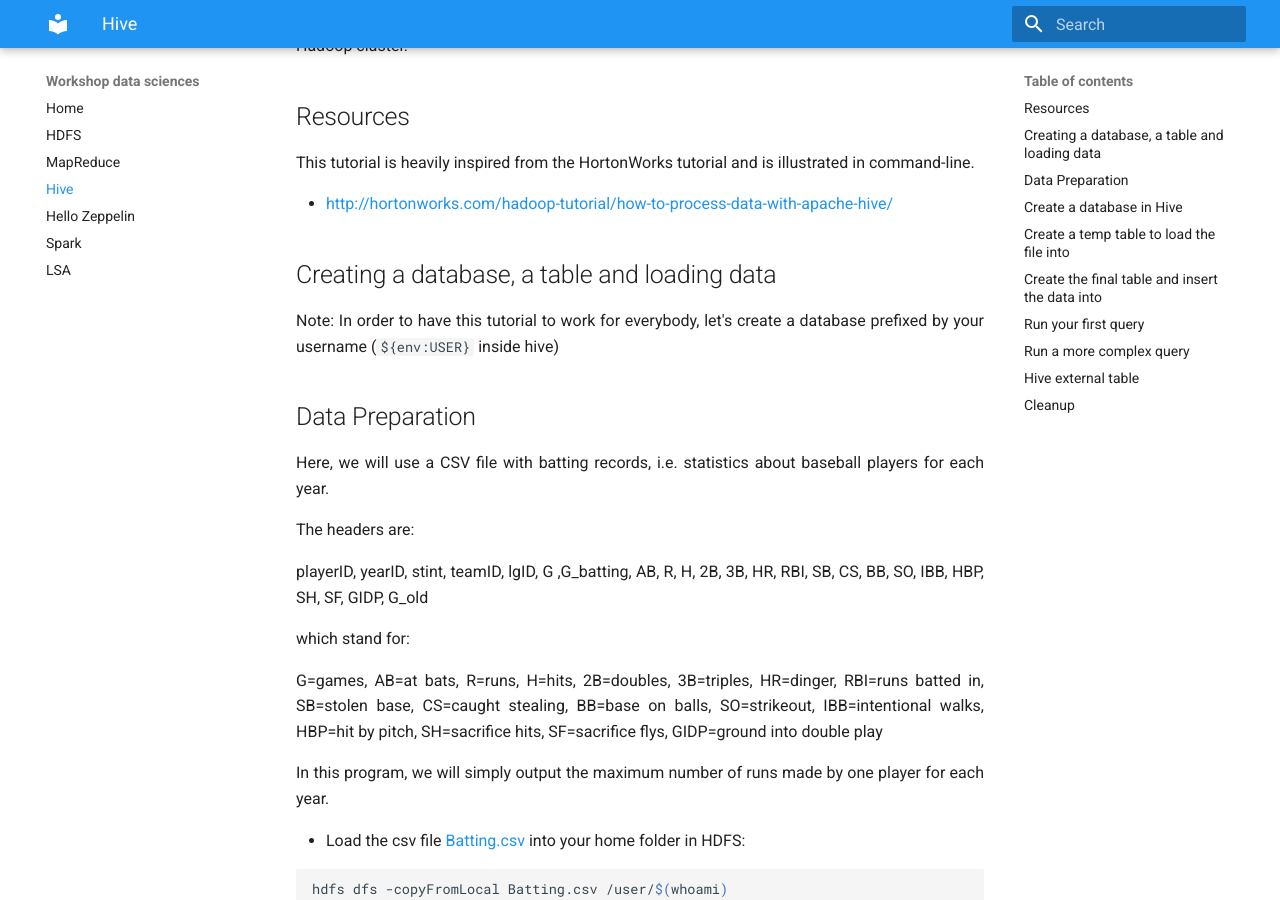
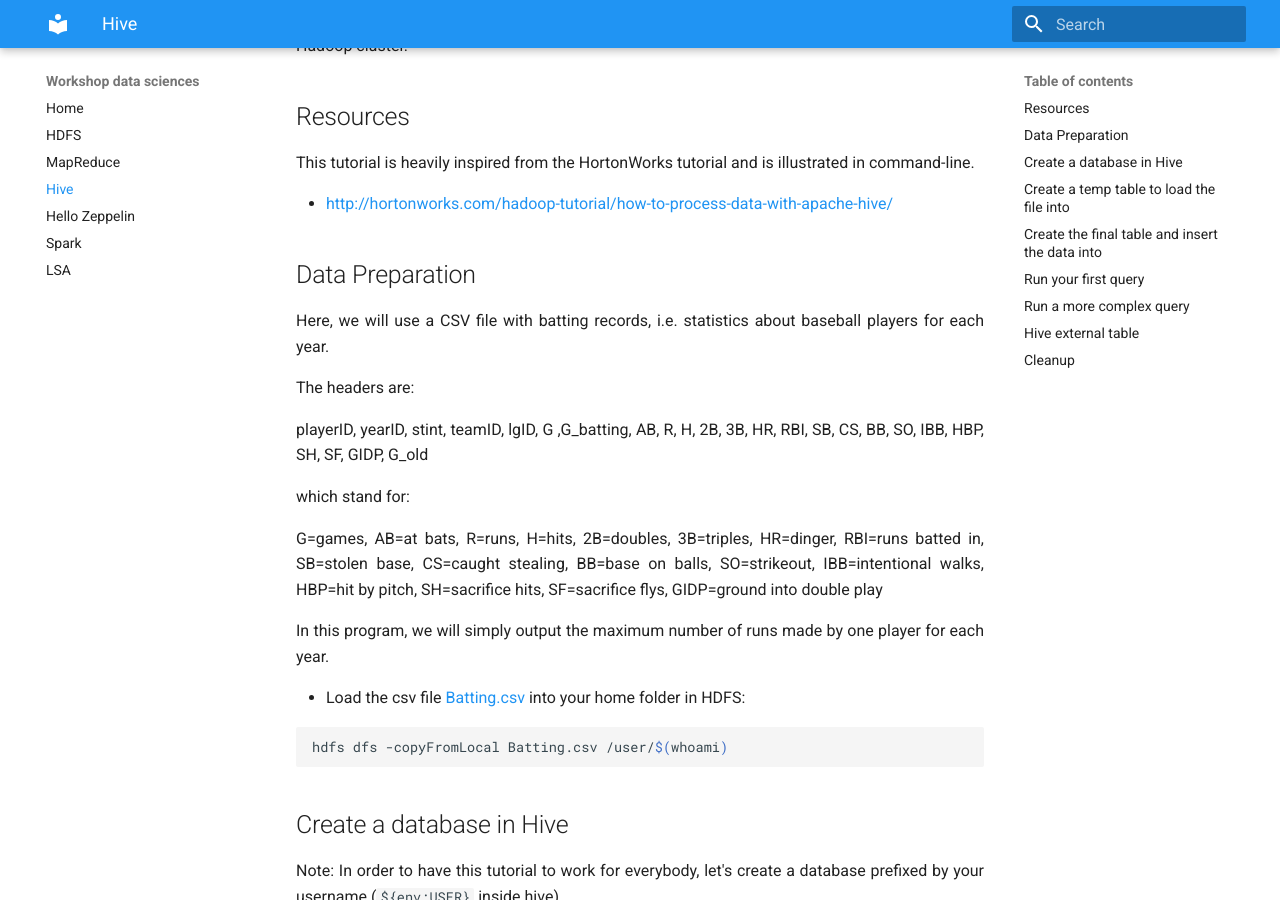
Before and after one commit to derlin/workshop-data-sciences, an MkDocs documentation site: the page built from docs/hive.md, in a window 1280 px wide and 900 px high, scrolled down 332 px. Built offline with MkDocs 1.6.1 and Material for MkDocs 9.7.7, drawn with Linux system fonts in a browser that asks for light colours; nearby versions of some CDN libraries; old or Windows-style settings are respelled for this version of MkDocs.

Commit message:
modify hive

```diff
--- a/docs/hive.md
+++ b/docs/hive.md
@@ -11,10 +11,6 @@ Under the hood, HQL statement are translated into _MapReduce_ jobs and executed
 This tutorial is heavily inspired from the HortonWorks tutorial and is illustrated in command-line.
 
 * [http://hortonworks.com/hadoop-tutorial/how-to-process-data-with-apache-hive/](http://hortonworks.com/hadoop-tutorial/how-to-process-data-with-apache-hive/){: target="_blank"}
-
-## Creating a database, a table and loading data
-
-Note: In order to have this tutorial to work for everybody, let's create a database prefixed by your username (`${env:USER}` inside hive)
 
 ## Data Preparation
 
```
